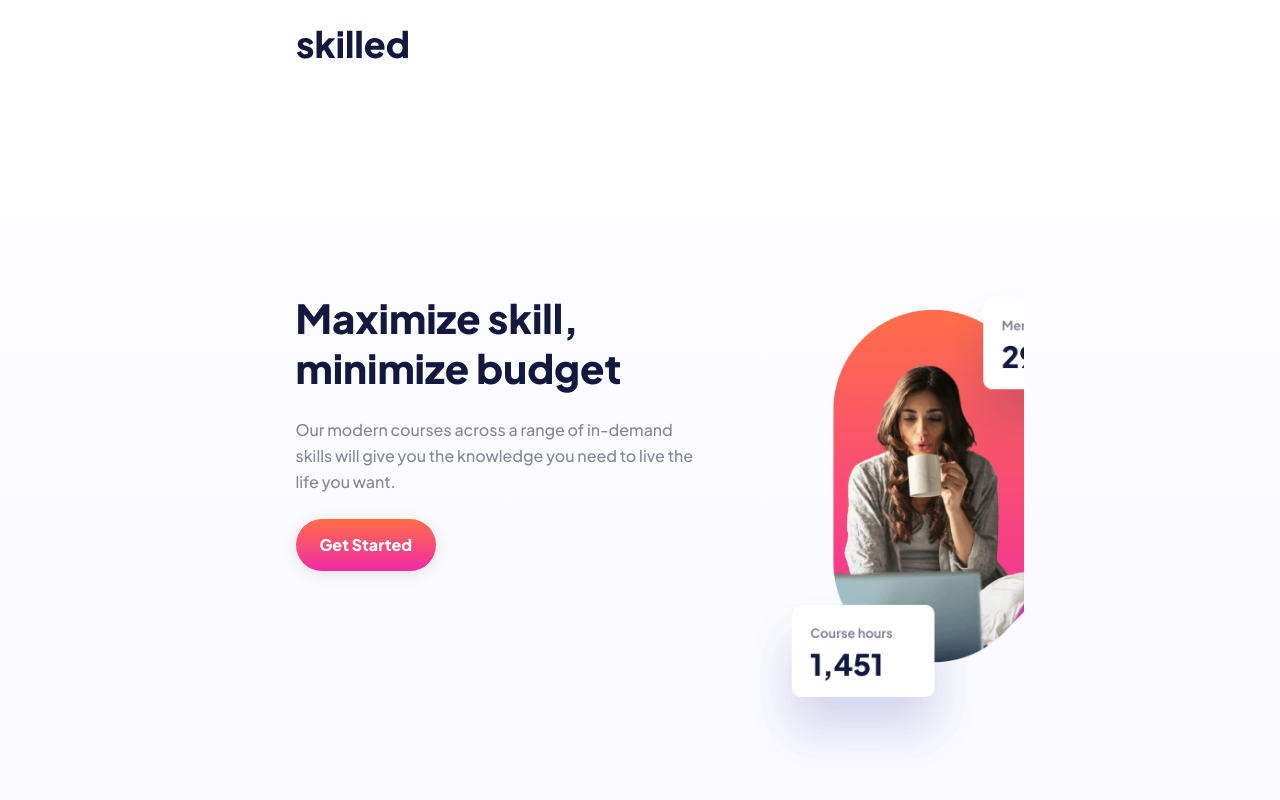
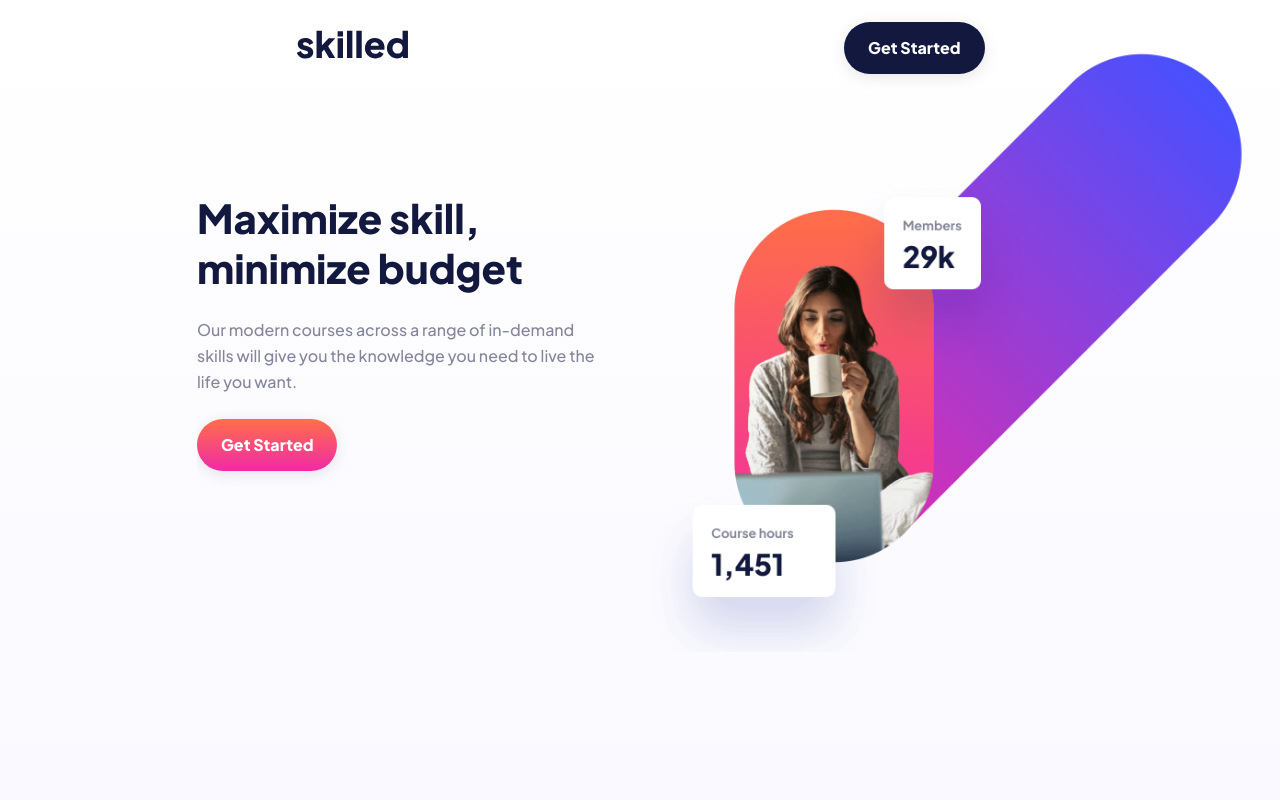
Before and after one commit to Hcmwebs/skilled-e-learning-landing, a React (Create React App) app: page / in a window 1280 px wide. Shown: the top 800 px of the page. Built offline with nearby package versions, Linux system fonts and the light colour scheme.

Commit message:
working on the hero image
Signed-off-by: Heze <64218603+Hcmwebs@users.noreply.github.com>

```diff
--- a/src/sass/components/_hero.scss
+++ b/src/sass/components/_hero.scss
@@ -35,15 +35,19 @@
 @media (min-width: 768px) {
 	.hero {
 		grid-template-columns: repeat(2, 1fr);
+		transform:translate(100px,-100px);
+		overflow-x: hidden;
 
 		&-text {
 			width: 398px;
+			max-width: 100%;
 		}
 
 		&-img {
 			.img-container {
 				width: 640px;
 				height: 640px;
+
 			}
 		}
 	}
--- a/src/sass/layout/_header.scss
+++ b/src/sass/layout/_header.scss
@@ -6,6 +6,5 @@
 	.container {
 		@include grid(center);
 		gap: $gap * 3.8;
-		overflow: hidden;
 	}
 }
```
